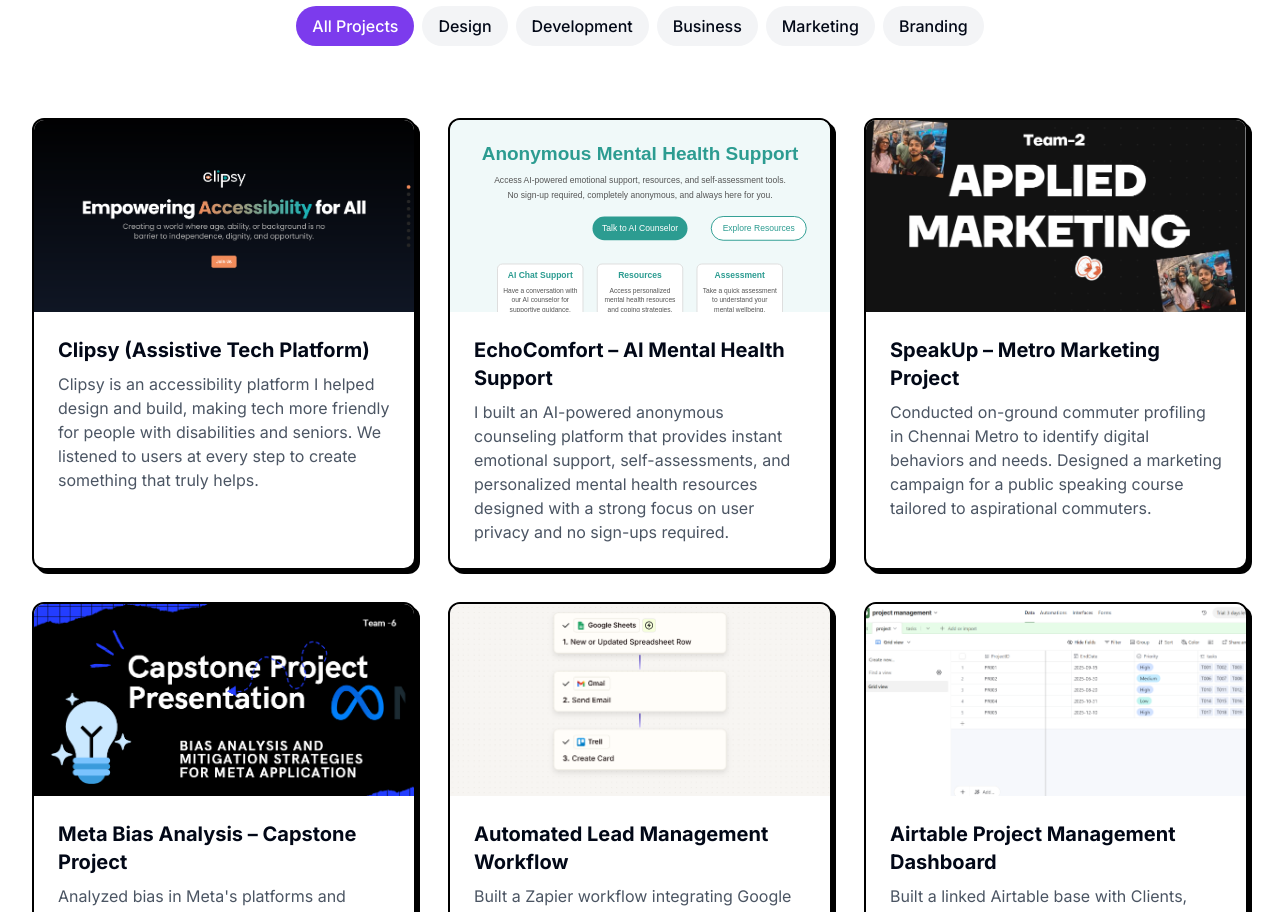
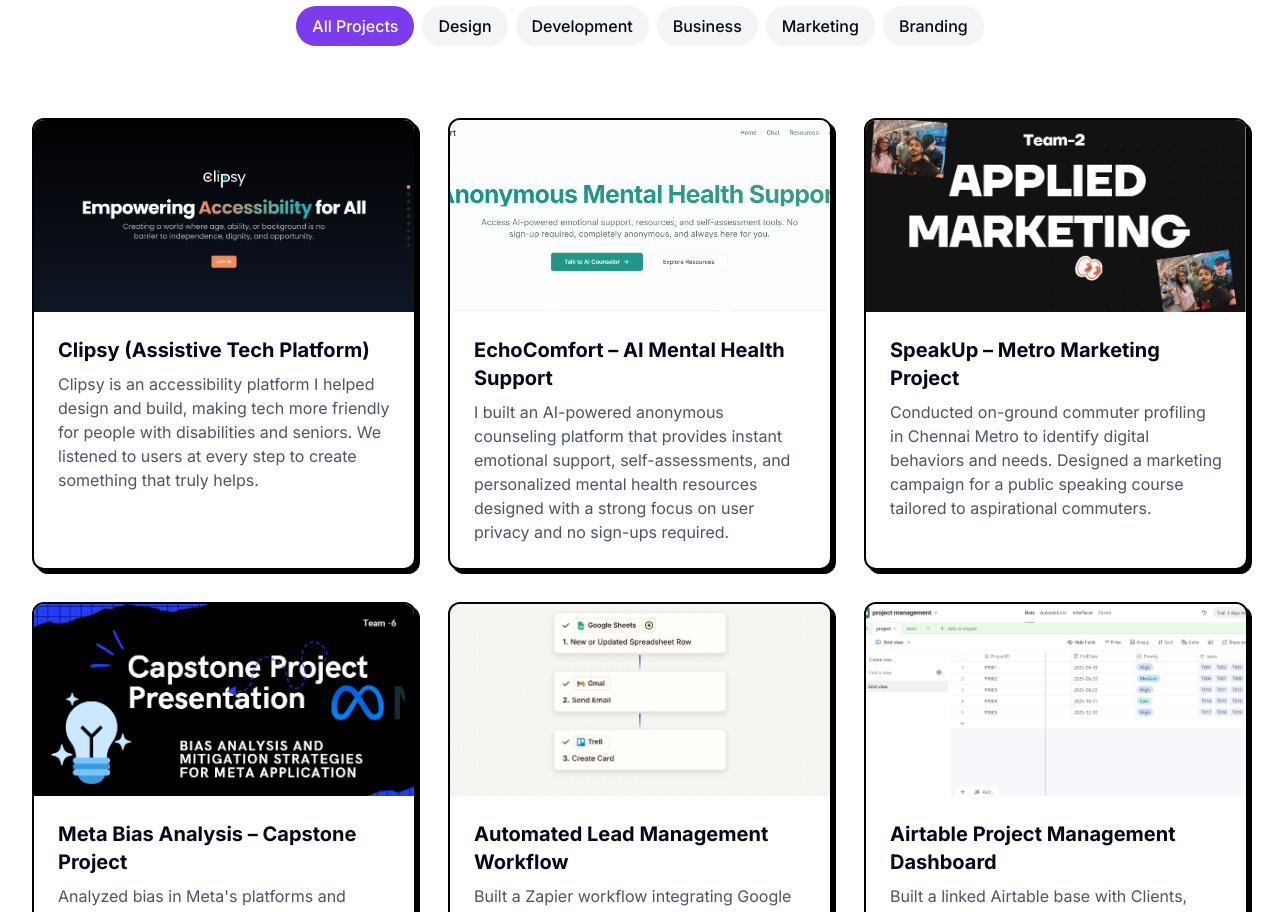
Before and after one commit to EliteHarbour/poppy-pixel-palette, a React (Vite) app: page / in a window 1280 px wide. Shown: the part 5000-5912 px from the top of the page. Built offline with nearby package versions, Linux system fonts and the light colour scheme.

Commit message:
Add EchoComfort project
Add image to EchoComfort project.

```diff
--- a/src/pages/Index.tsx
+++ b/src/pages/Index.tsx
@@ -28,7 +28,7 @@ const projects = [
     id: 2,
     title: "EchoComfort – AI Mental Health Support",
     description: "I built an AI-powered anonymous counseling platform that provides instant emotional support, self-assessments, and personalized mental health resources designed with a strong focus on user privacy and no sign-ups required.",
-    image: "/lovable-uploads/echocomfort-mental-health.svg",
+    image: "/lovable-uploads/b14fb8b2-4a36-4fb8-9c56-9e3dae15f637.png",
     link: "https://echo-comfort-chat.vercel.app/",
     category: "development",
     color: "bg-pastel-green"
```
Also changed, not shown: public/lovable-uploads/b14fb8b2-4a36-4fb8-9c56-9e3dae15f637.png (added).
